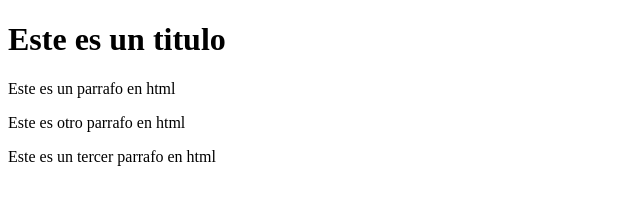
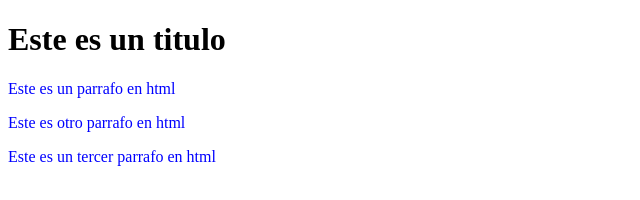
Before and after one commit to AlexDaza127/prueba, a plain HTML site: page index.html in a window 1280 px wide. Shown: the whole page, without its empty margins (0-640 px from the left). Drawn offline with Linux system fonts and the light colour scheme.

Commit message:
Se agrego una CSS

```diff
--- /dev/null
+++ b/estilos.css
@@ -0,0 +1,3 @@
+p {
+    color: blue;
+}
--- a/index.html
+++ b/index.html
@@ -5,6 +5,8 @@
     <meta charset="UTF-8">
     <meta name="viewport" content="width=device-width, initial-scale=1.0">
     <meta http-equiv="X-UA-Compatible" content="ie=edge">
+    <link rel="stylesheet" href="estilos.css"><link/>
+
     <title>Document</title>
 </head>
 
```
Also changed, not shown: comandos git.txt (added).
